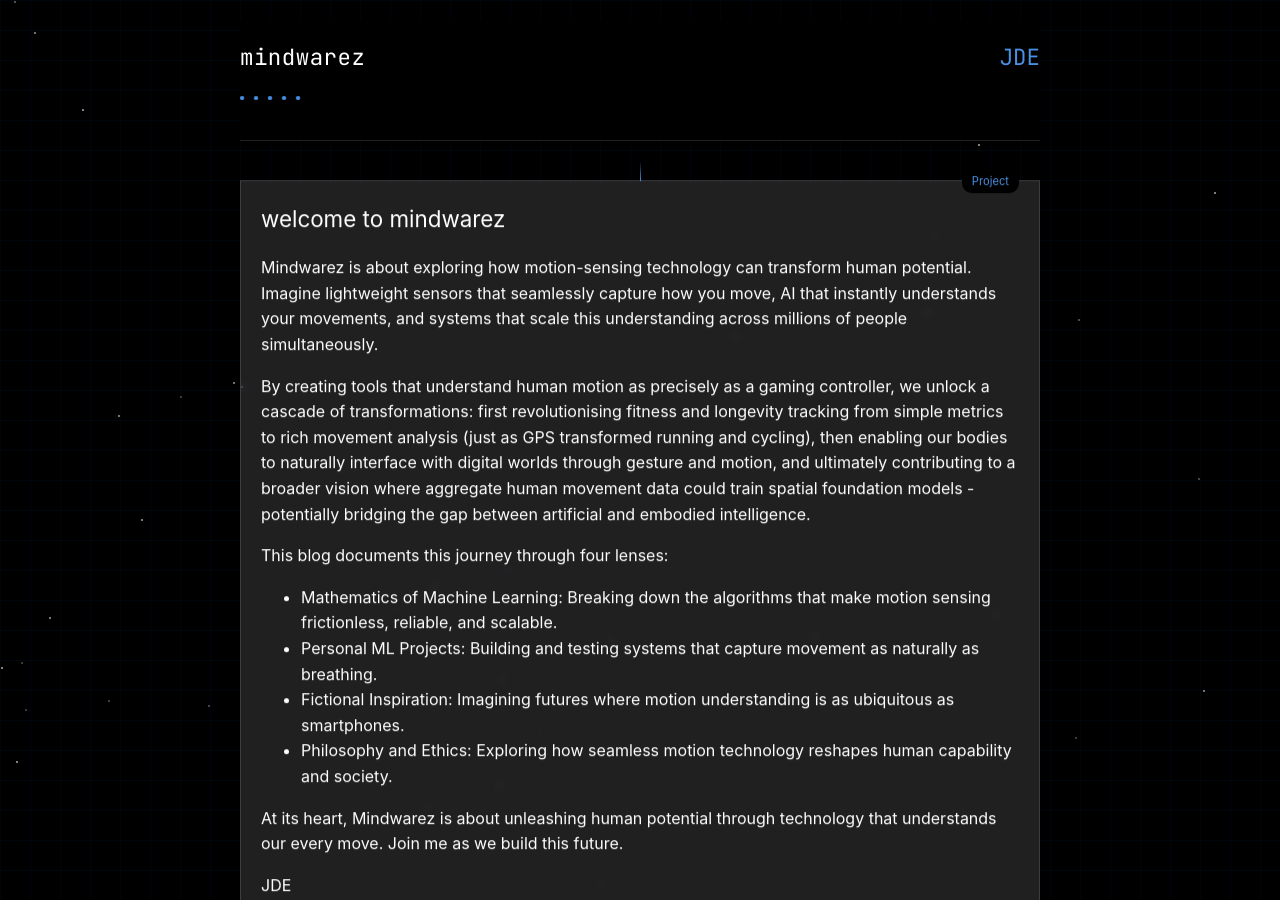
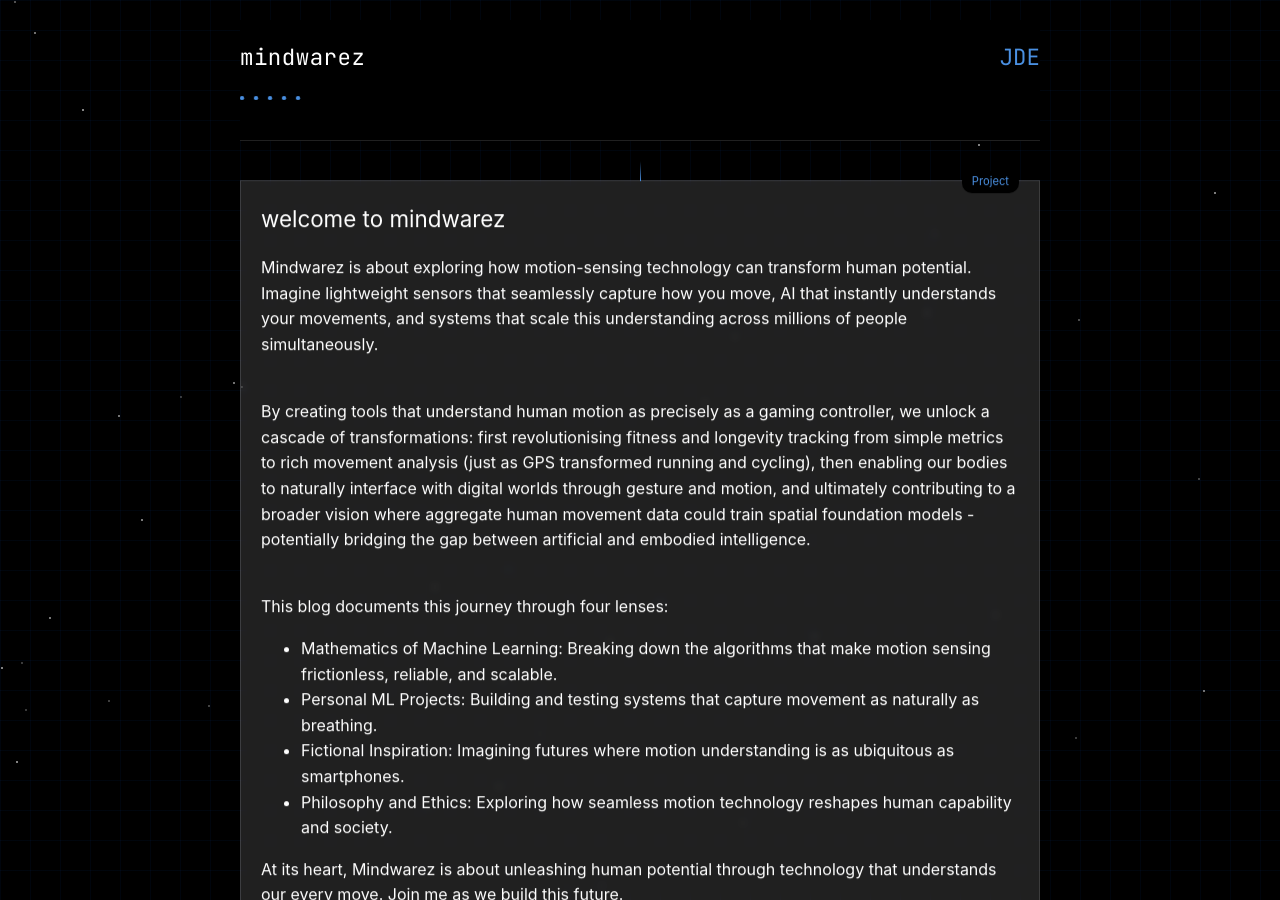
Before and after one commit to jamesbychance/mindwarez, a Jekyll site: the page built from _posts/2024-12-19-helloworld.md, in a window 1280 px wide and 900 px high. Built offline with Jekyll 4.4.1, drawn with Linux system fonts in a browser that asks for light colours.

Commit message:
Update 2024-12-19-helloworld.md
added <br> html tags to fix paragraph problem

```diff
--- a/_posts/2024-12-19-helloworld.md
+++ b/_posts/2024-12-19-helloworld.md
@@ -5,17 +5,17 @@ category: Project
 meta_thoughts: Wearable motion-sensing technology—made frictionless, replicable, and scalable—becomes an extension of ourselves to enhance ourselves.
 ---
 
-Mindwarez is about exploring how motion-sensing technology can transform human potential. Imagine lightweight sensors that seamlessly capture how you move, AI that instantly understands your movements, and systems that scale this understanding across millions of people simultaneously.
+Mindwarez is about exploring how motion-sensing technology can transform human potential. Imagine lightweight sensors that seamlessly capture how you move, AI that instantly understands your movements, and systems that scale this understanding across millions of people simultaneously.<br><br>
 
-By creating tools that understand human motion as precisely as a gaming controller, we unlock a cascade of transformations: first revolutionising fitness and longevity tracking from simple metrics to rich movement analysis (just as GPS transformed running and cycling), then enabling our bodies to naturally interface with digital worlds through gesture and motion, and ultimately contributing to a broader vision where aggregate human movement data could train spatial foundation models - potentially bridging the gap between artificial and embodied intelligence.
+By creating tools that understand human motion as precisely as a gaming controller, we unlock a cascade of transformations: first revolutionising fitness and longevity tracking from simple metrics to rich movement analysis (just as GPS transformed running and cycling), then enabling our bodies to naturally interface with digital worlds through gesture and motion, and ultimately contributing to a broader vision where aggregate human movement data could train spatial foundation models - potentially bridging the gap between artificial and embodied intelligence.<br><br>
 
-This blog documents this journey through four lenses:
+This blog documents this journey through four lenses:<br>
 
 - Mathematics of Machine Learning: Breaking down the algorithms that make motion sensing frictionless, reliable, and scalable.
 - Personal ML Projects: Building and testing systems that capture movement as naturally as breathing.
 - Fictional Inspiration: Imagining futures where motion understanding is as ubiquitous as smartphones.
-- Philosophy and Ethics: Exploring how seamless motion technology reshapes human capability and society.
+- Philosophy and Ethics: Exploring how seamless motion technology reshapes human capability and society.<br>
 
-At its heart, Mindwarez is about unleashing human potential through technology that understands our every move. Join me as we build this future.
+At its heart, Mindwarez is about unleashing human potential through technology that understands our every move. Join me as we build this future.<br>
 
 JDE
```
